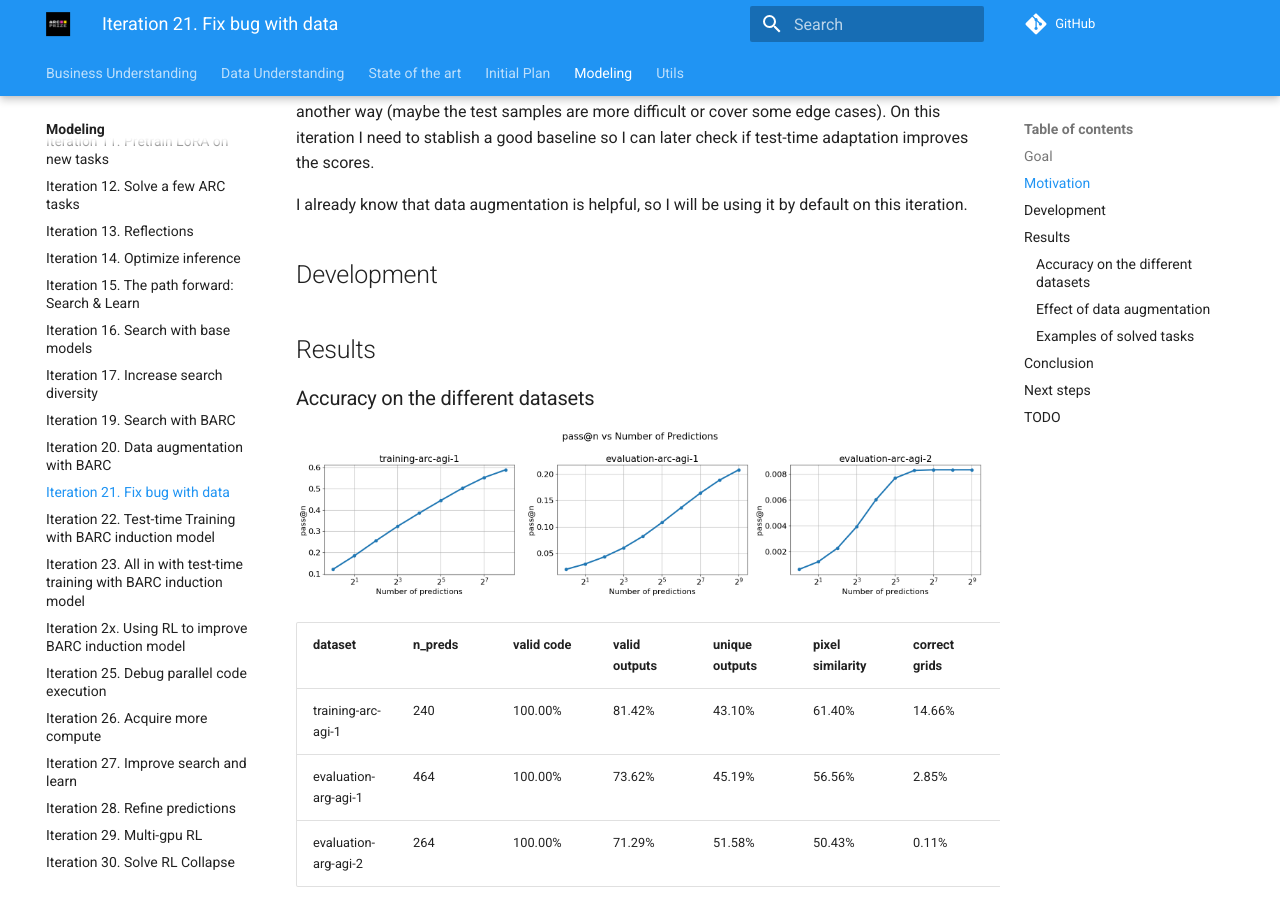
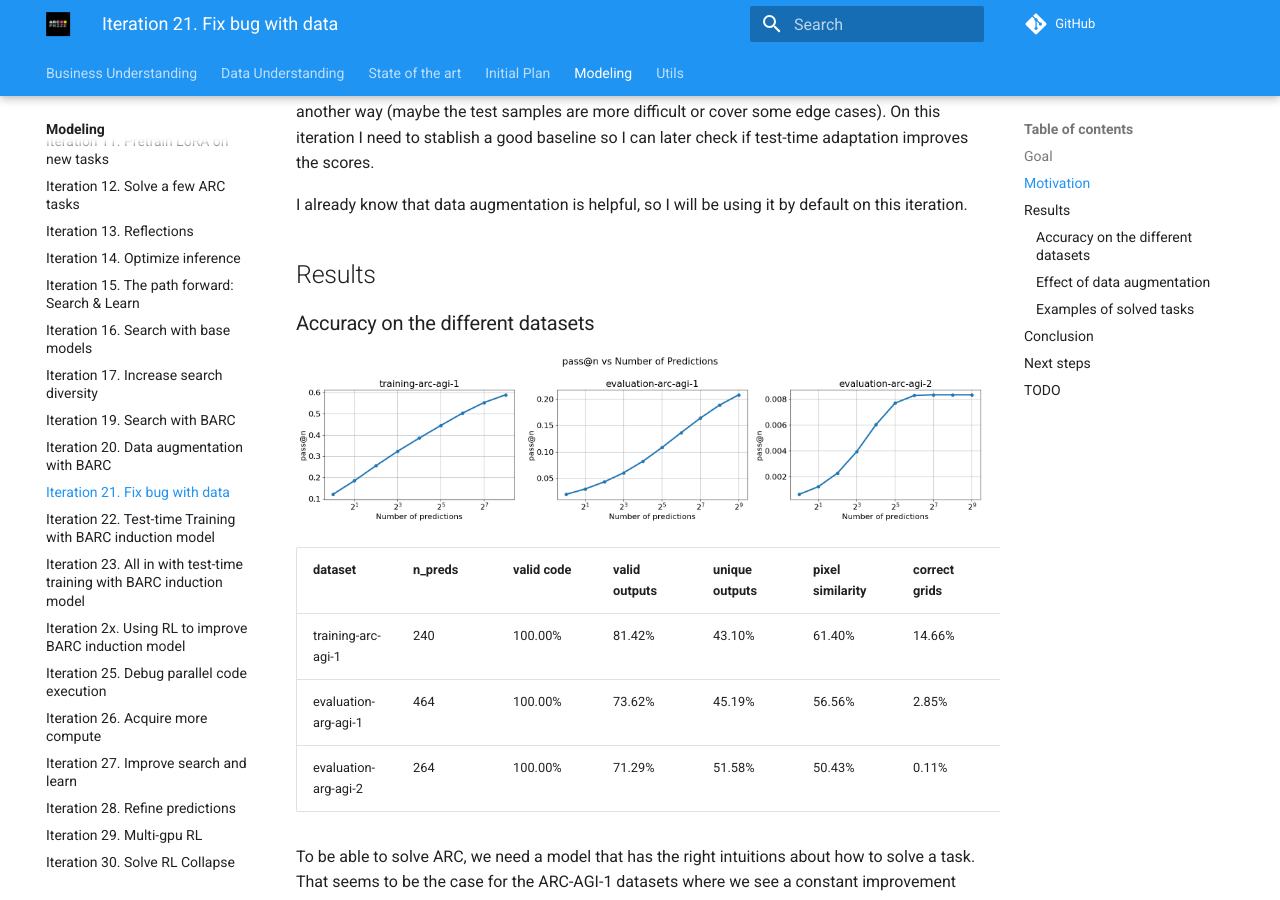
Before and after one commit to ironbar/arc25, an MkDocs documentation site: the page built from docs/modeling/Iteration_21_fix_bug_with_data.md, in a window 1280 px wide and 900 px high, scrolled down 413 px. Built offline with MkDocs 1.6.1 and Material for MkDocs 9.7.7, drawn with Linux system fonts in a browser that asks for light colours; comment, search, counter and statistics services are not loaded.

Commit message:
removed empty section

```diff
--- a/docs/modeling/Iteration_21_fix_bug_with_data.md
+++ b/docs/modeling/Iteration_21_fix_bug_with_data.md
@@ -20,8 +20,6 @@ How good is the BARC induction model on the different ARC datasets?
 I have discovered that I wasn't using the test samples when evaluating the BARC model. This make the problem harder in a way (because not all the training samples were given) and easier in another way (maybe the test samples are more difficult or cover some edge cases). On this iteration I need to stablish a good baseline so I can later check if test-time adaptation improves the scores.
 
 I already know that data augmentation is helpful, so I will be using it by default on this iteration.
-
-## Development
 
 ## Results
 
```
